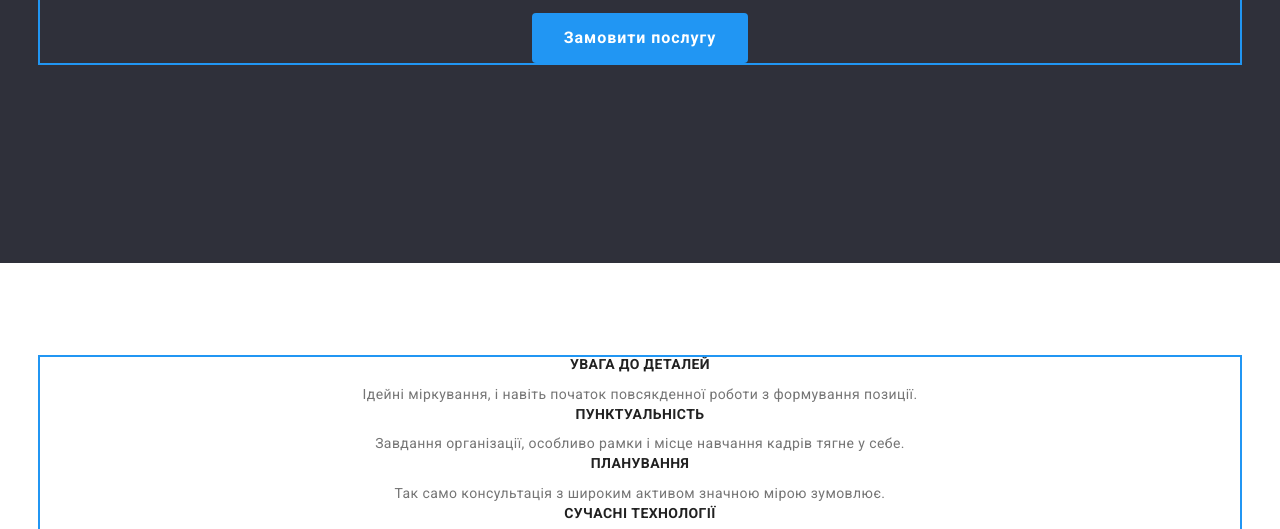
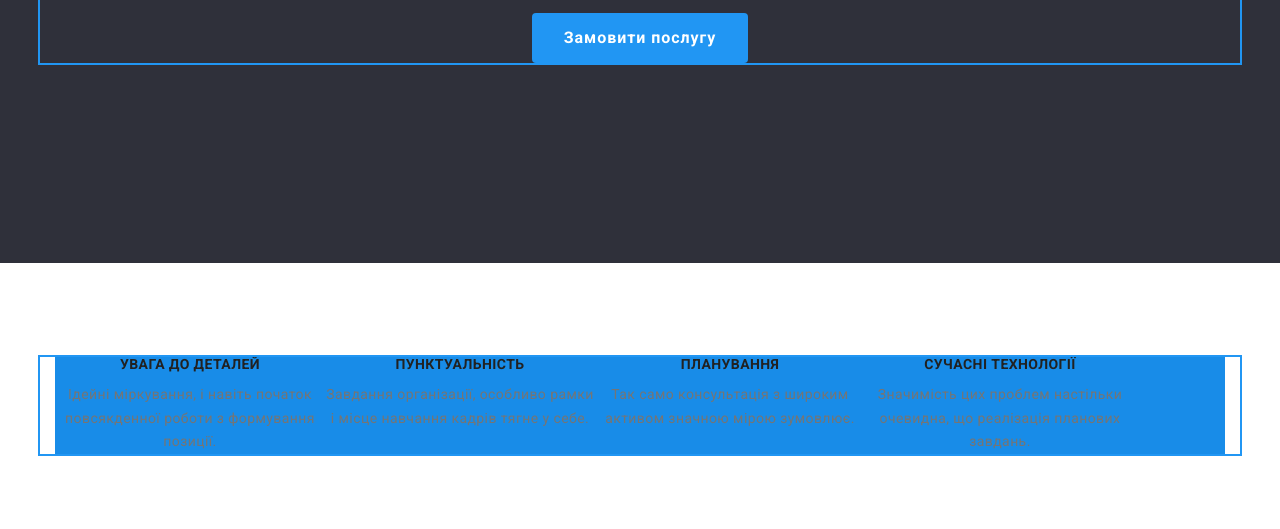
Before and after one commit to AntonKobyshev/goit-markup-hw-03, a plain HTML site: page index.html in a window 1280 px wide. Shown: the part 417-946 px from the top of the page. Drawn offline with nearby package versions, Linux system fonts and the light colour scheme.

Commit message:
correction

```diff
--- a/css/styles.css
+++ b/css/styles.css
@@ -187,19 +187,27 @@ margin-left: 50px;
 
 
 /* Sections */
-.section1 {
+.section-preferences {
   padding-top: 94px;
   padding-bottom: 94px;
 
 }
-.section2 {
-  padding-bottom: 94px;
+
+.preferences {
+display: flex;
+background-color: #188CE8;
+
+}
+
+.preferences .item {
+  width: 270px;
+
 }
 
 
 
 
-.section1-title {
+.section-preferences-title {
   color: var(--title-text-color);
   font-weight: 700;
   font-size: 14px;
@@ -209,29 +217,15 @@ margin-left: 50px;
   margin-bottom: 10px;
 }
 
-.section1-paragraph {
+.section-preferences-paragraph {
   font-size: 14px;
   line-height: 1.71;
   letter-spacing: 0.03em;
 }
 
-.title-portfolio {
-  color: var(--title-text-color);
-  font-weight: 700;
-  font-size: 18px;
-  line-height: 2;
-  letter-spacing: 0.06em;
-  margin-bottom: 4px;
+.section2 {
+  padding-bottom: 94px;
 }
-
-.paragraph-portfolio {
-  color: var(--primary-text-color);
-  font-size: 16px;
-  line-height: 1.87;
-  letter-spacing: 0.03em;
-
-}
-
 
 .section2-title,
 /* наша команда */
@@ -268,6 +262,37 @@ margin-left: 50px;
   /* margin-bottom: 0px; */
 }
 
+/* portfolio */
+.portfolio {
+
+  display: flex;
+  flex-wrap: wrap;
+}
+.portfolio .item:not(:last-child) {
+    width: 370px;
+  margin-right: 30px ;
+
+}
+
+
+
+.portfolio .item
+.title-portfolio {
+  color: var(--title-text-color);
+  font-weight: 700;
+  font-size: 18px;
+  line-height: 2;
+  letter-spacing: 0.06em;
+  margin-bottom: 4px;
+}
+
+.paragraph-portfolio {
+  color: var(--primary-text-color);
+  font-size: 16px;
+  line-height: 1.87;
+  letter-spacing: 0.03em;
+
+}
 /* Footer */
 
 .container-footer {
--- a/index.html
+++ b/index.html
@@ -58,31 +58,31 @@
         </div>
       </section>
       <!-- Чому ми? -->
-      <section class="section1">
+      <section class="section-preferences">
         <div class="container">
           <h2 hidden>Чому ми?</h2>
-          <ul>
-            <li>
-              <h3 class="section1-title">Увага до деталей</h3>
-              <p class="section1-paragraph">
+          <ul class="preferences">
+            <li class="item">
+              <h3 class="section-preferences-title">Увага до деталей</h3>
+              <p class="section-preferences-paragraph">
                 Ідейні міркування, і навіть початок повсякденної роботи з формування позиції.
               </p>
             </li>
-            <li>
-              <h3 class="section1-title">Пунктуальність</h3>
-              <p class="section1-paragraph">
+            <li class="item">
+              <h3 class="section-preferences-title">Пунктуальність</h3>
+              <p class="section-preferences-paragraph">
                 Завдання організації, особливо рамки і місце навчання кадрів тягне у себе.
               </p>
             </li>
-            <li>
-              <h3 class="section1-title">Планування</h3>
-              <p class="section1-paragraph">
+            <li class="item">
+              <h3 class="section-preferences-title">Планування</h3>
+              <p class="section-preferences-paragraph">
                 Так само консультація з широким активом значною мірою зумовлює.
               </p>
             </li>
-            <li>
-              <h3 class="section1-title">Сучасні технології</h3>
-              <p class="section1-paragraph">
+            <li class="item">
+              <h3 class="section-preferences-title">Сучасні технології</h3>
+              <p class="section-preferences-paragraph">
                 Значимість цих проблем настільки очевидна, що реалізація планових завдань.
               </p>
             </li>
```
Also changed, not shown: portfolio.html (+10 -10 lines).
